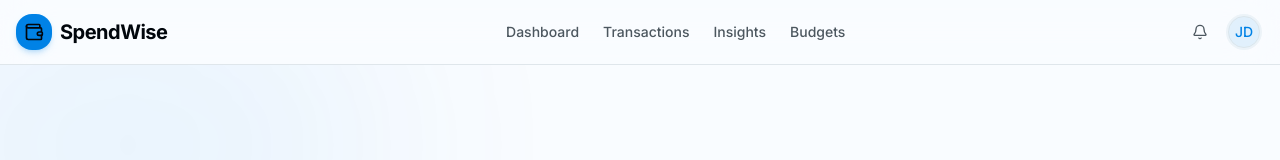
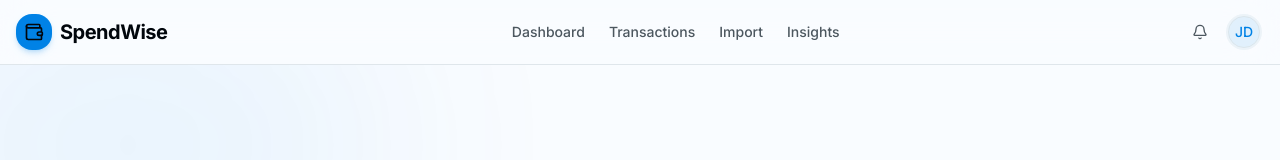
Before and after one commit to aldrinb77/SpendWise, a Next.js app: page /login in a window 1280 px wide. Shown: the top 160 px of the page. Built offline with nearby package versions, Linux system fonts and the light colour scheme.

Commit message:
UI: Add Import Statement button to Dashboard and Navbar

```diff
--- a/app/(dashboard)/page.tsx
+++ b/app/(dashboard)/page.tsx
@@ -10,7 +10,8 @@ import CategoryDonut from "@/components/dashboard/category-donut";
 import AddTransactionButton from "@/components/shared/add-transaction-button";
 import { Button } from "@/components/ui/button";
 import { Badge } from "@/components/ui/badge";
-import { LucideDownload, LucideCalendar, LucidePlus } from "lucide-react";
+import { LucideDownload, LucideCalendar, LucidePlus, LucideUpload } from "lucide-react";
+import Link from "next/link";
 
 const InsightsSection = () => {
   const [insights, setInsights] = React.useState<any[]>([]);
@@ -84,10 +85,12 @@ export default function DashboardPage() {
             <LucideCalendar className="mr-2 h-4 w-4" />
             Last 30 Days
           </Button>
-          <Button variant="outline" size="sm" className="hidden sm:flex rounded-xl glass">
-            <LucideDownload className="mr-2 h-4 w-4" />
-            Export
-          </Button>
+          <Link href="/import">
+            <Button variant="outline" size="sm" className="hidden sm:flex rounded-xl glass hover:bg-primary/10 transition-colors">
+              <LucideDownload className="mr-2 h-4 w-4" />
+              Import Statement
+            </Button>
+          </Link>
           <AddTransactionButton size="sm" className="bg-primary hover:bg-primary/90 rounded-xl shadow-lg shadow-primary/20 transition-all hover:scale-105 active:scale-95">
             <LucidePlus className="mr-2 h-4 w-4" />
             Add Transaction
--- a/components/shared/navbar.tsx
+++ b/components/shared/navbar.tsx
@@ -21,8 +21,8 @@ export default function Navbar() {
   const navItems = [
     { name: "Dashboard", href: "/" },
     { name: "Transactions", href: "/transactions" },
+    { name: "Import", href: "/import" },
     { name: "Insights", href: "/insights" },
-    { name: "Budgets", href: "/budgets" },
   ];
 
   return (
```
